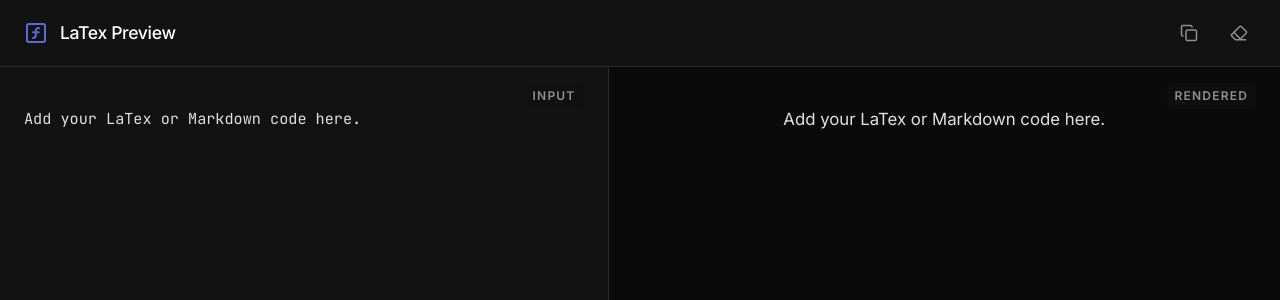
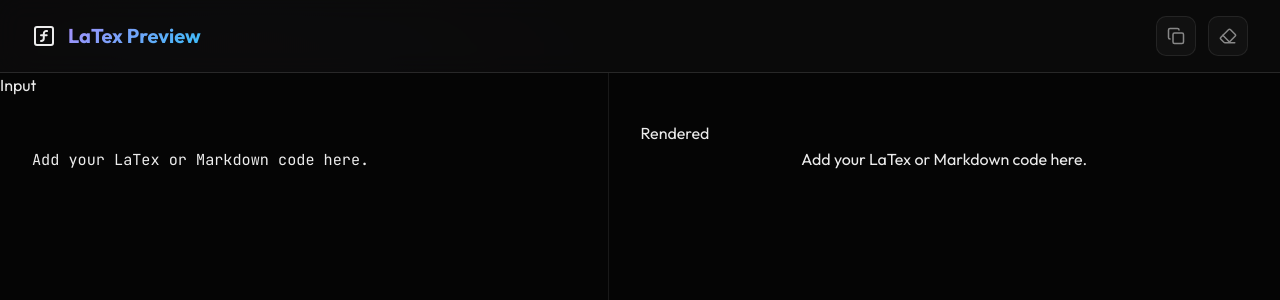
Before and after one commit to daryawritescode/latex-preview, a React (Vite) app: page / in a window 1280 px wide. Shown: the top 300 px of the page. Built offline with nearby package versions, Linux system fonts and the light colour scheme.

Commit message:
style: modern-as-fuck UI overhaul

```diff
--- a/src/index.css
+++ b/src/index.css
@@ -1,17 +1,21 @@
-@import url('https://fonts.googleapis.com/css2?family=Inter:wght@300;400;500;600&family=JetBrains+Mono:wght@400;500&display=swap');
+@import url('https://fonts.googleapis.com/css2?family=Outfit:wght@300;400;500;600;700&family=JetBrains+Mono:wght@400;500&display=swap');
 
 :root {
-  --bg-primary: #0a0a0a;
-  --bg-secondary: #121212;
-  --bg-tertiary: #1c1c1c;
-  --text-primary: #e0e0e0;
-  --text-secondary: #909090;
-  --accent: #5e6ad2;
-  --accent-hover: #7b86e8;
-  --border: #2a2a2a;
+  --bg-dark: #050505;
+  --bg-card: #0d0d0d;
+  --bg-glass: rgba(13, 13, 13, 0.7);
+  --text-main: #ececec;
+  --text-dim: #888888;
+  --primary: #c084fc; /* Vibrant Purple */
+  --secondary: #38bdf8; /* Sky Blue */
+  --accent: #f472b6; /* Pink */
+  --border: rgba(255, 255, 255, 0.08);
+  --glass-border: rgba(255, 255, 255, 0.12);
 
-  --font-sans: 'Inter', system-ui, -apple-system, sans-serif;
+  --font-sans: 'Outfit', system-ui, -apple-system, sans-serif;
   --font-mono: 'JetBrains Mono', Consolas, monospace;
+
+  --shadow-neon: 0 0 20px rgba(192, 132, 252, 0.15);
 }
 
 * {
@@ -22,89 +26,79 @@
 
 body {
   font-family: var(--font-sans);
-  background-color: var(--bg-primary);
-  color: var(--text-primary);
-  line-height: 1.5;
+  background-color: var(--bg-dark);
+  color: var(--text-main);
+  line-height: 1.6;
   -webkit-font-smoothing: antialiased;
-  -moz-osx-font-smoothing: grayscale;
+  overflow: hidden;
 }
 
-p {
-  margin-bottom: 1rem;
+/* Background effects */
+body::before {
+  content: '';
+  position: fixed;
+  top: 0;
+  left: 0;
+  width: 100%;
+  height: 100%;
+  background:
+    radial-gradient(circle at 20% 30%, rgba(192, 132, 252, 0.05) 0%, transparent 40%),
+    radial-gradient(circle at 80% 70%, rgba(56, 115, 248, 0.05) 0%, transparent 40%);
+  pointer-events: none;
+  z-index: -1;
 }
 
-h1, h2, h3, h4, h5, h6 {
-  margin-top: 1.5rem;
-  margin-bottom: 1rem;
-  font-weight: 500;
-  color: #fff;
-  line-height: 1.2;
+/* Scrollbar Modern */
+::-webkit-scrollbar {
+  width: 6px;
+  height: 6px;
+}
+::-webkit-scrollbar-track {
+  background: transparent;
+}
+::-webkit-scrollbar-thumb {
+  background: rgba(255, 255, 255, 0.1);
+  border-radius: 10px;
+}
+::-webkit-scrollbar-thumb:hover {
+  background: rgba(192, 132, 252, 0.3);
 }
 
-ul, ol {
+/* Typography Modernization */
+p { margin-bottom: 1.25rem; }
+
+h1, h2, h3, h4 {
+  margin-top: 2rem;
   margin-bottom: 1rem;
-  padding-left: 2rem;
+  letter-spacing: -0.02em;
+  font-weight: 600;
 }
 
 code {
   font-family: var(--font-mono);
-  background-color: var(--bg-tertiary);
-  padding: 0.2em 0.4em;
-  border-radius: 4px;
-  font-size: 0.9em;
-  color: #f1f1f1;
+  background: rgba(255, 255, 255, 0.05);
+  padding: 0.2rem 0.4rem;
+  border-radius: 6px;
+  font-size: 0.85em;
+  border: 1px solid var(--border);
 }
 
 pre {
-  background-color: var(--bg-tertiary);
-  padding: 1rem;
-  border-radius: 8px;
+  background: var(--bg-card);
+  padding: 1.5rem;
+  border-radius: 12px;
+  margin-bottom: 1.5rem;
+  border: 1px solid var(--border);
   overflow-x: auto;
-  margin-bottom: 1rem;
-  border: 1px solid var(--border);
-}
-
-pre code {
-  background-color: transparent;
-  padding: 0;
-  border-radius: 0;
-  font-size: 0.85em;
-  color: #d1d1d1;
 }
 
 blockquote {
-  border-left: 4px solid var(--accent);
-  padding-left: 1rem;
-  color: var(--text-secondary);
+  border-left: 3px solid var(--primary);
+  padding: 0.5rem 0 0.5rem 1.5rem;
+  color: var(--text-dim);
   font-style: italic;
-  margin-bottom: 1rem;
-}
-
-a {
-  color: var(--accent);
-  text-decoration: none;
-  transition: color 0.2s ease;
-}
-
-a:hover {
-  color: var(--accent-hover);
-  text-decoration: underline;
-}
-
-/* Custom Scrollbar */
-::-webkit-scrollbar {
-  width: 10px;
-  height: 10px;
-}
-::-webkit-scrollbar-track {
-  background: var(--bg-primary);
-}
-::-webkit-scrollbar-thumb {
-  background: var(--border);
-  border-radius: 5px;
-}
-::-webkit-scrollbar-thumb:hover {
-  background: var(--text-secondary);
+  margin-bottom: 1.5rem;
+  background: rgba(192, 132, 252, 0.03);
 }
 
 /* Layout */
@@ -112,61 +106,62 @@ a:hover {
   display: flex;
   flex-direction: column;
   height: 100vh;
-  overflow: hidden;
 }
 
 .top-bar {
   display: flex;
   align-items: center;
   justify-content: space-between;
-  padding: 1rem 1.5rem;
-  background-color: var(--bg-secondary);
-  border-bottom: 1px solid var(--border);
-  flex-shrink: 0;
+  padding: 1rem 2rem;
+  background: var(--bg-glass);
+  backdrop-filter: blur(12px);
+  -webkit-backdrop-filter: blur(12px);
+  border-bottom: 1px solid var(--glass-border);
+  z-index: 100;
 }
 
 .brand {
   display: flex;
   align-items: center;
   gap: 0.75rem;
-  font-weight: 500;
-  font-size: 1.1rem;
-  letter-spacing: -0.02em;
-  color: #fff;
-}
-
-.brand-icon {
-  color: var(--accent);
+  font-weight: 700;
+  font-size: 1.25rem;
+  background: linear-gradient(135deg, var(--primary), var(--secondary));
+  -webkit-background-clip: text;
+  -webkit-text-fill-color: transparent;
 }
 
 .actions {
   display: flex;
-  gap: 1rem;
+  gap: 0.75rem;
 }
 
 .btn-icon {
-  background: transparent;
-  border: none;
-  color: var(--text-secondary);
+  background: rgba(255, 255, 255, 0.03);
+  border: 1px solid var(--border);
+  color: var(--text-dim);
   cursor: pointer;
+  width: 40px;
+  height: 40px;
+  border-radius: 10px;
   display: flex;
   align-items: center;
   justify-content: center;
-  padding: 0.5rem;
-  border-radius: 6px;
-  transition: all 0.2s ease;
+  transition: all 0.3s cubic-bezier(0.4, 0, 0.2, 1);
 }
 
 .btn-icon:hover {
-  color: var(--text-primary);
-  background-color: var(--bg-tertiary);
+  background: rgba(192, 132, 252, 0.1);
+  border-color: var(--primary);
+  color: var(--primary);
+  transform: translateY(-2px);
+  box-shadow: var(--shadow-neon);
 }
 
 .workspace {
   display: flex;
   flex: 1;
   overflow: hidden;
-  position: relative;
 }
 
 .pane {
@@ -175,77 +170,85 @@ a:hover {
   flex-direction: column;
   height: 100%;
   position: relative;
+  transition: all 0.3s ease;
 }
 
-.pane-header {
+.pane-label {
   position: absolute;
-  top: 1rem;
-  right: 1.5rem;
-  font-size: 0.75rem;
+  top: 1.5rem;
+  right: 2rem;
+  font-size: 0.7rem;
   text-transform: uppercase;
-  letter-spacing: 0.1em;
-  color: var(--text-secondary);
-  font-weight: 600;
+  letter-spacing: 0.2em;
+  color: var(--text-dim);
+  font-weight: 700;
+  z-index: 50;
   pointer-events: none;
-  z-index: 10;
-  background: rgba(18, 18, 18, 0.7);
-  padding: 0.25rem 0.5rem;
-  border-radius: 4px;
-  backdrop-filter: blur(4px);
+  opacity: 0.5;
 }
 
 .editor-pane {
-  background-color: var(--bg-secondary);
+  background-color: var(--bg-dark);
   border-right: 1px solid var(--border);
 }
 
 .textarea {
   flex: 1;
-  width: 100%;
-  height: 100%;
   background: transparent;
   border: none;
-  color: var(--text-primary);
+  color: var(--text-main);
   font-family: var(--font-mono);
   font-size: 0.95rem;
-  line-height: 1.6;
-  padding: 2.5rem 1.5rem 1.5rem 1.5rem;
+  line-height: 1.7;
+  padding: 3rem 2rem 2rem 2rem;
   resize: none;
   outline: none;
+  caret-color: var(--primary);
 }
 
 .preview-pane {
-  background-color: var(--bg-primary);
+  background-color: var(--bg-dark);
   overflow-y: auto;
-  padding: 2.5rem 2rem 2rem 2rem;
+  padding: 3rem 2rem 2rem 2rem;
+  scroll-behavior: smooth;
 }
 
 .markdown-body {
-  max-width: 800px;
+  max-width: 850px;
   margin: 0 auto;
-  font-size: 1.05rem;
 }
 
-/* KaTeX specific overrides for better contrast/sizing */
-.katex-display {
-  padding: 1rem 0;
-  overflow-x: auto;
-  overflow-y: hidden;
+/* Animations */
+@keyframes fadeIn {
+  from { opacity: 0; transform: translateY(10px); }
+  to { opacity: 1; transform: translateY(0); }
 }
 
-@media (max-width: 768px) {
+.markdown-body > * {
+  animation: fadeIn 0.4s ease-out forwards;
+}
+
+/* KaTeX Enhancements */
+.katex {
+  font-size: 1.1em !important;
+  color: var(--text-main);
+}
+.katex-display {
+  padding: 1.5rem;
+  background: rgba(255, 255, 255, 0.02);
+  border-radius: 12px;
+  border: 1px solid var(--border);
+  margin: 1.5rem 0;
+}
+
+@media (max-width: 900px) {
   .workspace {
     flex-direction: column;
   }
-
   .editor-pane {
     border-right: none;
     border-bottom: 1px solid var(--border);
-    height: 50%;
+    height: 45%;
     flex: none;
   }
-
-  .preview-pane {
-    height: 50%;
-  }
 }
--- a/vite.config.ts
+++ b/vite.config.ts
@@ -1,33 +1,17 @@
 import { defineConfig } from 'vite'
 import react from '@vitejs/plugin-react'
-import { VitePWA } from 'vite-plugin-pwa'
 
 // https://vite.dev/config/
 export default defineConfig({
   base: '/latex-preview/',
   plugins: [
-    react(),
-    VitePWA({
-      registerType: 'autoUpdate',
-      includeAssets: ['favicon.ico', 'apple-touch-icon.png', 'masked-icon.svg'],
-      manifest: {
-        name: 'LaTeX Preview',
-        short_name: 'latex-preview',
-        description: 'Minimalist tool to preview Markdown and LaTex',
-        theme_color: '#121212',
-        icons: [
-          {
-            src: 'pwa-192x192.png',
-            sizes: '192x192',
-            type: 'image/png'
-          },
-          {
-            src: 'pwa-512x512.png',
-            sizes: '512x512',
-            type: 'image/png'
-          }
-        ]
-      }
-    })
+    react()
   ],
+  build: {
+    // Modern build settings
+    target: 'esnext',
+    minify: 'terser', // Rolldown uses terser/minify if available
+    cssCodeSplit: true,
+    chunkSizeWarningLimit: 1000,
+  }
 })
```
Also changed, not shown: package.json (+5 -3 lines), 1 other file (tests, documents, lock files or other folders).
